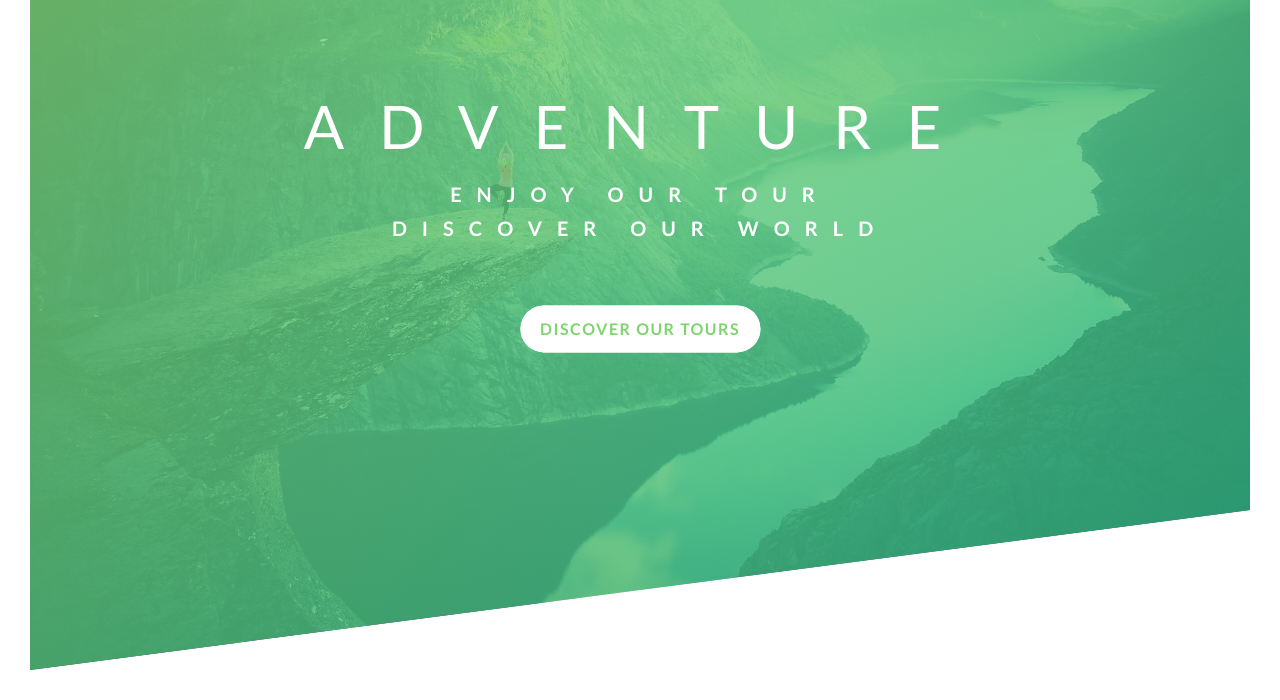
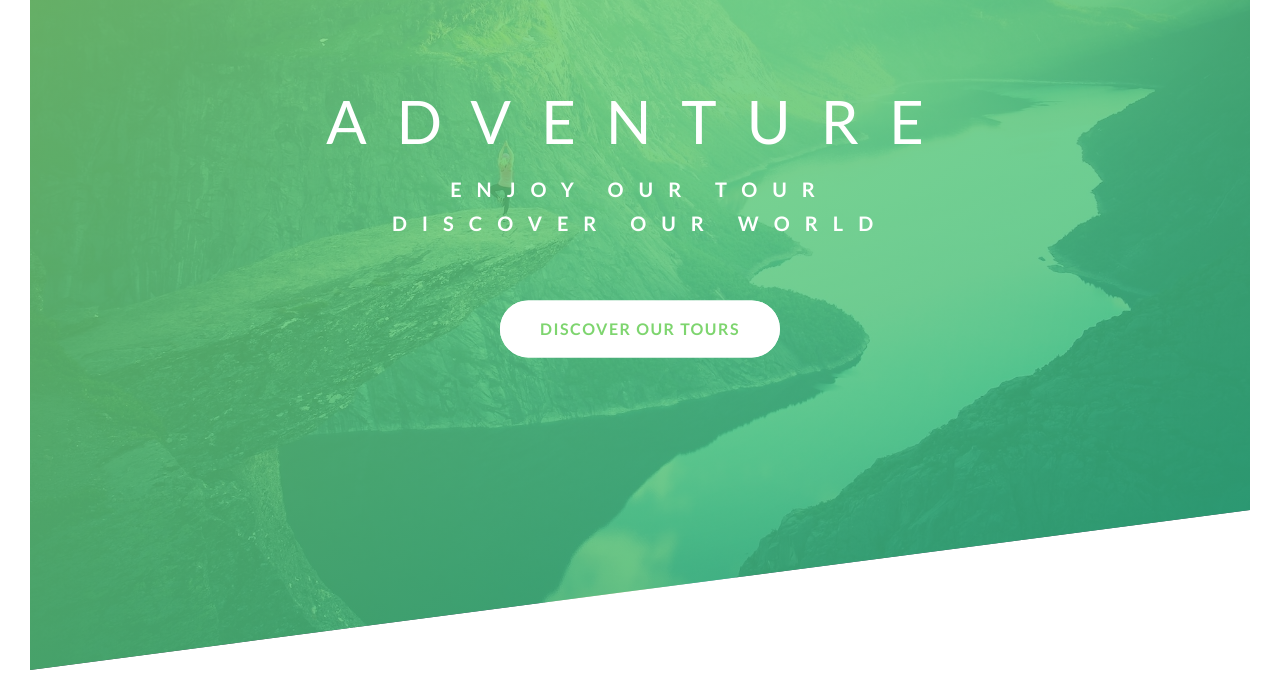
Before and after one commit to MoathDawahreh/advanced-css-nature, a plain HTML site: page index.html in a window 1280 px wide. Shown: the part 120-820 px from the top of the page. Drawn offline with Linux system fonts and the light colour scheme.

Commit message:
converting-px-to-rem

```diff
--- a/css/style.css
+++ b/css/style.css
@@ -7,19 +7,39 @@ Dark green: #28b485
 
 */
 
-* {
+*,
+*::before,
+*::after {
+	box-sizing: border-box;
 	margin: 0;
 	padding: 0;
-	box-sizing: border-box;
+	box-sizing: inherit;
+}
+html {
+	/* font-size: 10px; */
+	/*root font size/  10px = 1rem/ We are declaring font-size in the html elment
+	because rem is relevant to it and by doing this we can create responsive website since all rems below will be  based on the font-size  here -changing the size will
+	change the whole webiste size-
+	So if we want the designe to be responsive in mobile we can just change the font-size in the html element to 5px -try it in the browser :))-
+	*/
+	/* a good practice is not even using px here so we use percantage this way if the user changes the size of color the website will stil responsive
+	the default font size is 16 px so if we made the font size 100% that would be 16px * 100% = 16px
+
+	Since we want our site to have 10 px not 16px we can get the percentage of the font size by dividing it by 16px
+	so 10px = 10 / 16 = 0.625%
+
+
+	*/
+	font-size: 62.5%;
 }
 
 body {
 	font-family: 'Lato', sans-serif;
-	font-size: 16px;
 	font-weight: 400;
 	line-height: 1.7;
 	color: #777;
-	padding: 30px;
+	padding: 3rem;
+	box-sizing: border-box;
 }
 
 .header {
@@ -32,17 +52,17 @@ body {
 		url('../img/hero.jpg');
 	background-size: cover;
 	background-position: top;
-	position: relative; /*making the parent of logo-box relative so the 40px height is based on it */
+	position: relative; /*making the parent of logo-box relative so the 40rem height is based on it */
 	clip-path: polygon(0 0, 100% 0, 100% 75vh, 0 100%);
 }
 .logo-box {
 	position: absolute;
-	top: 40px;
-	left: 40px;
+	top: 4rem;
+	left: 4rem;
 }
 
 .logo {
-	height: 35px;
+	height: 3.5rem;
 }
 .logo:hover {
 	cursor: pointer;
@@ -62,13 +82,15 @@ body {
 .heading-primary {
 	color: #fff;
 	text-transform: uppercase;
+	backface-visibility: hidden;
+	margin-bottom: 6rem;
 }
 
 .heading-primary-main {
 	display: block;
-	font-size: 60px;
+	font-size: 6rem;
 	font-weight: 400;
-	letter-spacing: 35px;
+	letter-spacing: 3rem;
 	animation-name: moveInLeft;
 	animation-duration: 1s;
 	animation-delay: 0.5s; /*delay the animation by 1 second */
@@ -78,22 +100,22 @@ body {
 
 .heading-primary-sub {
 	display: block;
-	font-size: 20px;
+	font-size: 2rem;
 	font-weight: 700;
-	letter-spacing: 15px;
+	letter-spacing: 1.5rem;
 	animation: moveInRight 1s 0.5s ease-out;
 }
 
 @keyframes moveInLeft {
 	0% {
 		opacity: 0;
-		transform: translateX(-100px);
+		transform: translateX(-10rem);
 	}
 	60% {
 		transform: rotate(10deg); /*rotate the text 10 degrees */
 	}
 	80% {
-		transform: 20px;
+		transform: 2rem;
 	}
 	100% {
 		opacity: 1;
@@ -104,10 +126,10 @@ body {
 @keyframes moveInRight {
 	0% {
 		opacity: 0;
-		transform: translateX(100px);
+		transform: translateX(10rem);
 	}
 	80% {
-		transform: -20px;
+		transform: -2rem;
 	}
 	100% {
 		opacity: 1;
@@ -118,10 +140,10 @@ body {
 @keyframes moveInBottom {
 	0% {
 		opacity: 0;
-		transform: translateY(100px);
+		transform: translateY(10rem);
 	}
 	80% {
-		transform: -20px;
+		transform: -2rem;
 	}
 	100% {
 		opacity: 1;
@@ -132,27 +154,27 @@ body {
 .btn:link,
 .btn:visited {
 	display: inline-block;
-	padding: 10px 20px;
-	border-radius: 55px;
-	margin-top: 60px;
-	font-size: 16px;
+	padding: 1.5rem 4rem;
+	border-radius: 5.5rem;
+	/* margin-top: 6rem; */
+	font-size: 1.6rem;
 	font-weight: 700;
 	text-transform: uppercase;
-	letter-spacing: 1.5px;
+	letter-spacing: 0.15rem;
 	text-decoration: none;
 	transition: all 0.3s ease-in-out;
 	position: relative;
 }
 .btn:hover {
 	/* transform: translate(0, -5px); */
-	transform: translateY(-5px);
-	box-shadow: 0px 10px 20px rgba(0, 0, 0, 0.5);
+	transform: translateY(-0.5rem);
+	box-shadow: 0rem 1rem 2rem rgba(0, 0, 0, 0.5);
 }
 .btn:active {
 	transform: translateY(
-		-10px
+		-1rem
 	); /*move the button down 1px after clicking on it(hold the click to notice the effect) */
-	box-shadow: 0px 5px 10px rgba(0, 0, 0, 0.5);
+	box-shadow: 0rem 0.5rem 1rem rgba(0, 0, 0, 0.5);
 }
 
 .btn-white {
@@ -165,7 +187,7 @@ body {
 	display: inline-block;
 	height: 100%;
 	width: 100%;
-	border-radius: 55px;
+	border-radius: 5.5rem;
 
 	background-color: #7ed56f;
 	transition: all 0.3s ease-in-out;
@@ -173,22 +195,19 @@ body {
 	top: 0;
 	left: 0;
 	z-index: -1;
-	transition: all .4s;
+	transition: all 0.4s;
 }
 
 .btn-white::after {
 	background-color: #fff;
 }
 
-.btn:hover::after{
+.btn:hover::after {
 	transform: scaleX(1.5) scaleY(1.5);
 	opacity: 0;
-
-
 }
 
-.btn-animated{
+.btn-animated {
 	animation: moveInBottom 1s 0.5s ease-out;
 	/* animation-fill-mode: backwards; */
-
 }
```
